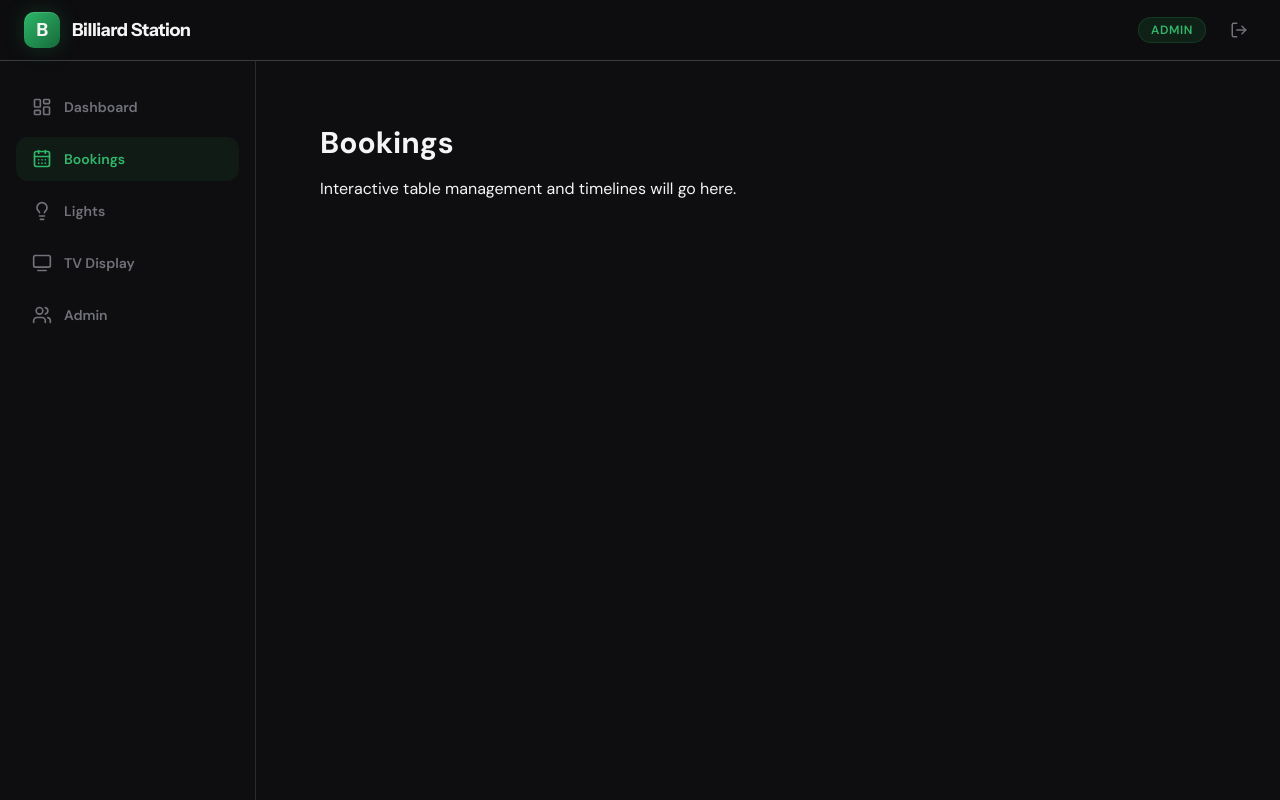
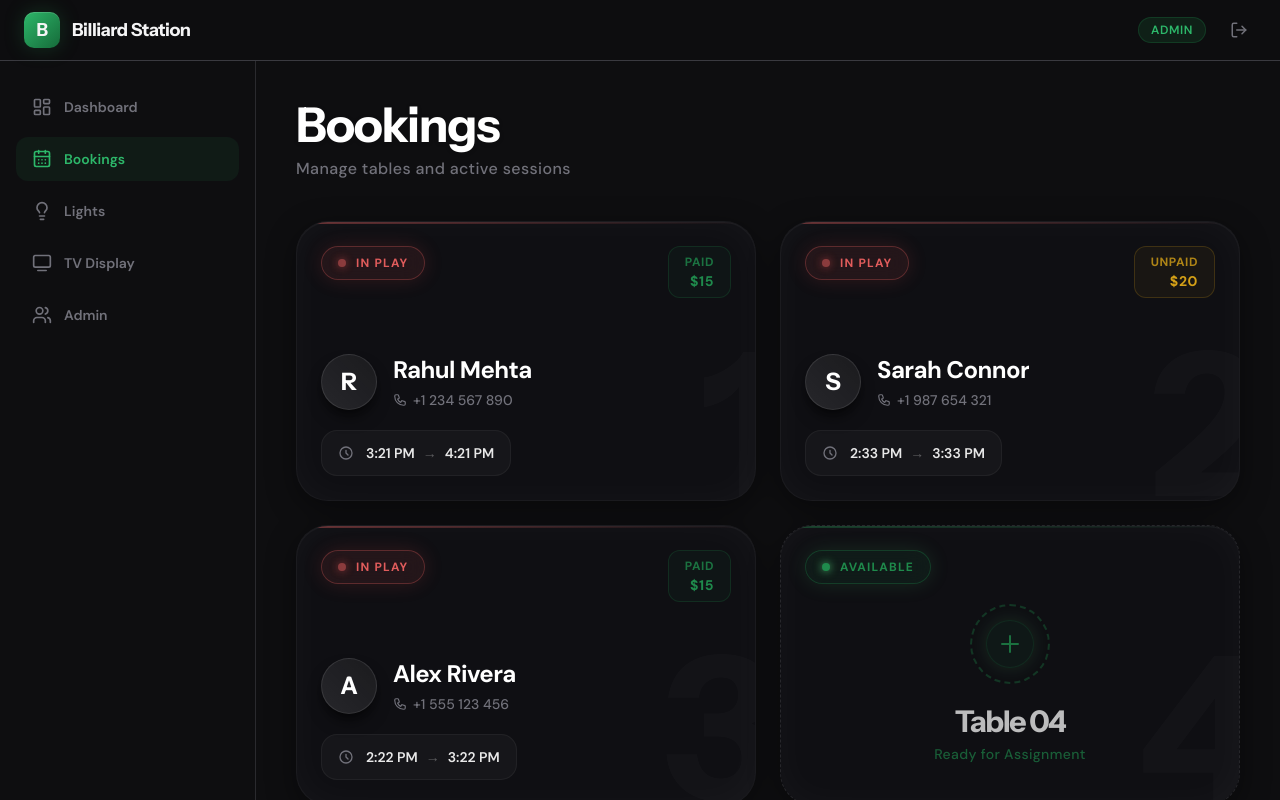
Before and after one commit to AshanSalinda/GBC-Smart-Management, a React (Vite) app in the folder frontend/: page /bookings in a window 1280 px wide. Built offline with nearby package versions, Linux system fonts and the light colour scheme.

Commit message:
Bookings Cards

```diff
--- a/frontend/src/components/layout/MainLayout.jsx
+++ b/frontend/src/components/layout/MainLayout.jsx
@@ -11,7 +11,7 @@ export default function MainLayout() {
         {/* Main Content Area */}
         {/* Added pb-20 on mobile to account for the fixed bottom navigation bar */}
         <main className="flex-1 overflow-y-auto pb-24 md:pb-0 relative z-0">
-          <div className="max-w-7xl mx-auto p-5 md:p-8">
+          <div className="max-w-7xl mx-auto p-5 md:p-10">
             <Outlet />
           </div>
         </main>
--- a/frontend/src/pages/Bookings.jsx
+++ b/frontend/src/pages/Bookings.jsx
@@ -1,8 +1,148 @@
+import { useState } from 'react';
+
+// MOCK DATA for initial testing
+const MOCK_TABLES = [
+  { id: 1, status: 'busy', player: 'Rahul Mehta', mobile: '+1 234 567 890', startTime: Date.now() - 55000, duration: 60 * 60000, amount: 15.00, paid: true },
+  { id: 2, status: 'busy', player: 'Sarah Connor', mobile: '+1 987 654 321', startTime: Date.now() - (48 * 60000 + 55000), duration: 60 * 60000, amount: 20.00, paid: false },
+  { id: 3, status: 'busy', player: 'Alex Rivera', mobile: '+1 555 123 456', startTime: Date.now() - (59 * 60000 + 55000), duration: 60 * 60000, amount: 15.00, paid: true },
+  { id: 4, status: 'available', player: null, mobile: null, startTime: null, duration: null, amount: null, paid: null }
+];
+
+const formatTime = (ms) => {
+  if (!ms) return '--:--';
+  return new Date(ms).toLocaleTimeString('en-US', { hour: 'numeric', minute: '2-digit', hour12: true });
+};
+
+// SVG Icons
+const PhoneIcon = () => (
+  <svg className="w-3.5 h-3.5 flex-shrink-0" fill="none" viewBox="0 0 24 24" stroke="currentColor">
+    <path strokeLinecap="round" strokeLinejoin="round" strokeWidth={2} d="M3 5a2 2 0 012-2h3.28a1 1 0 01.948.684l1.498 4.493a1 1 0 01-.502 1.21l-2.257 1.13a11.042 11.042 0 005.516 5.516l1.13-2.257a1 1 0 011.21-.502l4.493 1.498a1 1 0 01.684.949V19a2 2 0 01-2 2h-1C9.716 21 3 14.284 3 6V5z" />
+  </svg>
+);
+
+const ClockIcon = () => (
+  <svg className="w-4 h-4 flex-shrink-0 text-text-dim" fill="none" viewBox="0 0 24 24" stroke="currentColor">
+    <path strokeLinecap="round" strokeLinejoin="round" strokeWidth={2} d="M12 8v4l3 3m6-3a9 9 0 11-18 0 9 9 0 0118 0z" />
+  </svg>
+);
+
+const PlusIcon = () => (
+  <svg className="w-6 h-6" fill="none" viewBox="0 0 24 24" stroke="currentColor">
+    <path strokeLinecap="round" strokeLinejoin="round" strokeWidth={2} d="M12 4v16m8-8H4" />
+  </svg>
+);
+
 export default function Bookings() {
+  const [tables] = useState(MOCK_TABLES);
+
   return (
-    <div className="p-8">
-      <h1 className="text-3xl font-bold mb-4">Bookings</h1>
-      <p>Interactive table management and timelines will go here.</p>
+    <div className="max-w-[1600px] mx-auto min-h-screen">
+      <div className="mb-10 flex items-center justify-between">
+        <div>
+          <h1 className="text-4xl md:text-5xl font-display font-black tracking-tight text-white mb-2 drop-shadow-sm">
+            Bookings
+          </h1>
+          <p className="text-text-dim text-sm md:text-base font-medium tracking-wide">
+            Manage tables and active sessions
+          </p>
+        </div>
+      </div>
+
+      {/* Cards Grid */}
+      <div className="grid grid-cols-1 lg:grid-cols-2 2xl:grid-cols-4 gap-6 mb-12">
+        {tables.map((table) => {
+          const isBusy = table.status === 'busy';
+
+          return (
+            <a
+              key={table.id}
+              href={isBusy ? `tel:${table.mobile.replace(/\s+/g, '')}` : undefined}
+              title={isBusy ? `Call ${table.player}` : 'Assign Table'}
+              className={`block relative group overflow-hidden rounded-[2rem] bg-[#0f0f13] border transition-all duration-500 cursor-pointer flex flex-col justify-between h-[280px] p-6 shadow-[0_8px_30px_rgba(0,0,0,0.4),inset_0_0_40px_rgba(255,255,255,0.03),inset_0_1px_1px_rgba(255,255,255,0.05)] ${isBusy
+                ? 'border-white/5 hover:border-danger/40 hover:shadow-[0_0_40px_rgba(240,82,82,0.15),inset_0_0_40px_rgba(255,255,255,0.03),inset_0_1px_1px_rgba(255,255,255,0.05)]'
+                : 'border-dashed border-white/10 hover:border-accent/40 hover:bg-accent/[0.02] hover:shadow-[0_0_40px_rgba(74,188,109,0.15),inset_0_0_40px_rgba(74,188,109,0.05),inset_0_1px_1px_rgba(255,255,255,0.05)]'
+                }`}
+            >
+              {/* Giant Background Number with Parallax Hover Effect */}
+              <div className="absolute -bottom-6 -right-6 text-[200px] font-display font-black leading-none text-white opacity-[0.02] group-hover:opacity-[0.04] group-hover:scale-110 group-hover:-rotate-6 transition-all duration-700 pointer-events-none select-none z-0">
+                {table.id}
+              </div>
+
+              {/* Top Gradient Edge */}
+              <div className={`absolute top-0 left-0 w-full h-[2px] bg-gradient-to-r ${isBusy ? 'from-danger to-transparent' : 'from-accent to-transparent'} opacity-40 group-hover:opacity-100 transition-opacity duration-500`} />
+
+              {/* Top Row */}
+              <div className="flex justify-between items-start z-10 relative">
+                <div className={`inline-flex items-center gap-2.5 px-4 py-2 rounded-full border backdrop-blur-md transition-colors ${isBusy
+                  ? 'bg-danger/10 border-danger/30 text-danger shadow-[0_0_20px_rgba(240,82,82,0.15)]'
+                  : 'bg-accent/10 border-accent/30 text-accent shadow-[0_0_20px_rgba(74,188,109,0.15)]'
+                  }`}>
+                  <div className={`w-2 h-2 rounded-full flex-shrink-0 ${isBusy ? 'bg-danger animate-pulse shadow-[0_0_8px_rgba(240,82,82,1)]' : 'bg-accent shadow-[0_0_8px_rgba(74,188,109,1)]'}`} />
+                  <span className="text-xs font-bold tracking-widest uppercase whitespace-nowrap">{isBusy ? 'In Play' : 'Available'}</span>
+                </div>
+
+                {isBusy && (
+                  <div className={`px-4 py-1.5 rounded-xl border font-bold text-[0.75rem] uppercase tracking-wider flex flex-col items-end ${table.paid ? 'bg-accent/5 text-accent border-accent/20' : 'bg-warning/5 text-warning border-warning/20'
+                    }`}>
+                    <span className="opacity-80">{table.paid ? 'Paid' : 'Unpaid'}</span>
+                    <span className="text-sm">${Math.floor(table.amount)}</span>
+                  </div>
+                )}
+              </div>
+
+              {/* Bottom Row */}
+              <div className="z-10 relative mt-auto">
+                {isBusy ? (
+                  <div className="space-y-5">
+                    {/* User Info */}
+                    <div className="flex items-center gap-4 group/user w-fit pr-8">
+                      <div className="w-14 h-14 flex-shrink-0 rounded-full bg-gradient-to-tr from-white/10 to-white/5 border border-white/10 flex items-center justify-center text-white font-display font-bold text-2xl shadow-lg shadow-black/50 group-hover:border-danger/40 group-hover:text-danger group-hover:shadow-[0_0_15px_rgba(240,82,82,0.2)] transition-all">
+                        {table.player.charAt(0)}
+                      </div>
+                      <div className="min-w-0 flex-1">
+                        <h4 className="text-2xl font-bold tracking-tight text-white truncate group-hover:text-danger transition-colors">{table.player}</h4>
+                        <p className="text-text-dim text-sm flex items-center gap-1.5 mt-1 font-medium truncate group-hover:text-danger/80 transition-colors">
+                          <PhoneIcon /> {table.mobile}
+                        </p>
+                      </div>
+                    </div>
+
+                    {/* Session Box */}
+                    <div className="flex items-center gap-3 bg-white/[0.03] px-4 py-3 rounded-2xl border border-white/5 w-fit group-hover:bg-white/[0.06] group-hover:border-white/10 transition-colors">
+                      <ClockIcon />
+                      <p className="text-sm font-semibold text-white/90 flex items-center gap-2 whitespace-nowrap">
+                        {formatTime(table.startTime)}
+                        <span className="text-white/30">&rarr;</span>
+                        {formatTime(table.startTime + table.duration)}
+                      </p>
+                    </div>
+                  </div>
+                ) : (
+                  <div className="flex-1 flex flex-col items-center justify-center text-center opacity-80 group-hover:opacity-100 transition-opacity duration-500 pb-4">
+                    <div className="relative w-20 h-20 mb-5 flex items-center justify-center">
+                      <div className="absolute inset-0 rounded-full border-2 border-dashed border-accent/40 group-hover:border-accent/80 group-hover:rotate-90 transition-all duration-700" />
+                      <div className="w-12 h-12 rounded-full bg-accent/10 border border-accent/20 text-accent flex items-center justify-center group-hover:scale-110 transition-transform duration-500 shadow-[0_0_20px_rgba(74,188,109,0.2)]">
+                        <PlusIcon />
+                      </div>
+                    </div>
+                    <h3 className="text-3xl font-display font-black text-white/90 tracking-tighter mb-1">Table 0{table.id}</h3>
+                    <p className="text-accent/80 text-sm font-medium tracking-wide">Ready for Assignment</p>
+                  </div>
+                )}
+              </div>
+            </a>
+          );
+        })}
+      </div>
+
+      {/* Interactive Timeline Placeholder */}
+      <div className="bg-[#111113]/50 border border-white/5 rounded-[2rem] p-8 h-[400px] flex flex-col items-center justify-center text-white/40 border-dashed backdrop-blur-sm transition-colors hover:bg-white/[0.02]">
+        <svg className="w-12 h-12 mb-4 opacity-50" fill="none" viewBox="0 0 24 24" stroke="currentColor">
+          <path strokeLinecap="round" strokeLinejoin="round" strokeWidth={1.5} d="M8 7V3m8 4V3m-9 8h10M5 21h14a2 2 0 002-2V7a2 2 0 00-2-2H5a2 2 0 00-2 2v12a2 2 0 002 2z" />
+        </svg>
+        <p className="font-medium text-lg tracking-wide">Interactive Timeline Component</p>
+        <p className="text-sm mt-2 opacity-60">Visual schedule of all tables will appear here</p>
+      </div>
     </div>
   );
 }
```
